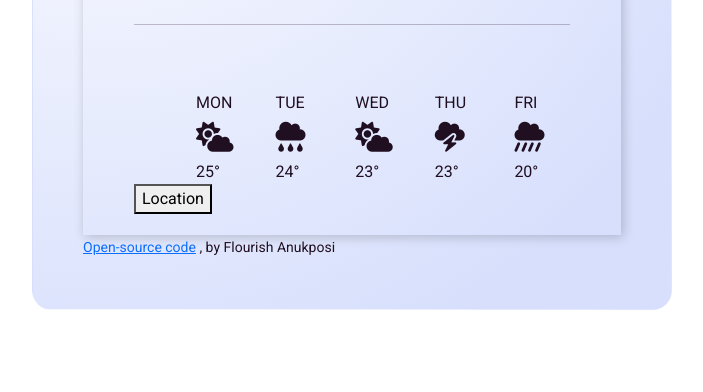
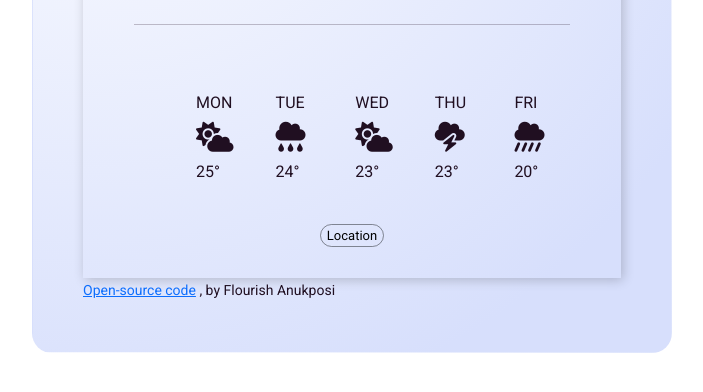
Before and after one commit to Florakposi/my-project-app, a plain HTML site: page index.html in a window 1280 px wide. Shown: the part 488-880 px from the top of the page, without its empty margins (18-721 px from the left). Before the commit the page ends 848 px from the top, so only its background shows below. Drawn offline with nearby package versions, Linux system fonts and the light colour scheme; no server answers.

Commit message:
Updated the HTML

```diff
--- a/index.html
+++ b/index.html
@@ -68,8 +68,7 @@
           km/h
           <br />
           Humidity:
-          <span id="humidity">64</span>
-          %
+          <span id="humidity">64</span>%
         </p>
 
         <hr />
@@ -122,14 +121,16 @@
           </div>
         </div>
 
-        <button class="more-btn" id="location-btn">Location</button>
+        <button class="location-btn" id="location-btn">Location</button>
       </section>
       <small class="source">
         <bold>
-          <a href="https://github.com/Florakposi/my-project-app" target="_blank">Open-source code</a>
-        , by Flourish Anukposi
-      </bold>
-    </small>
+          <a href="https://github.com/Florakposi/my-project-app" target="_blank"
+            >Open-source code</a
+          >
+          , by Flourish Anukposi
+        </bold>
+      </small>
     </div>
     <script src="script.js"></script>
   </body>
```
